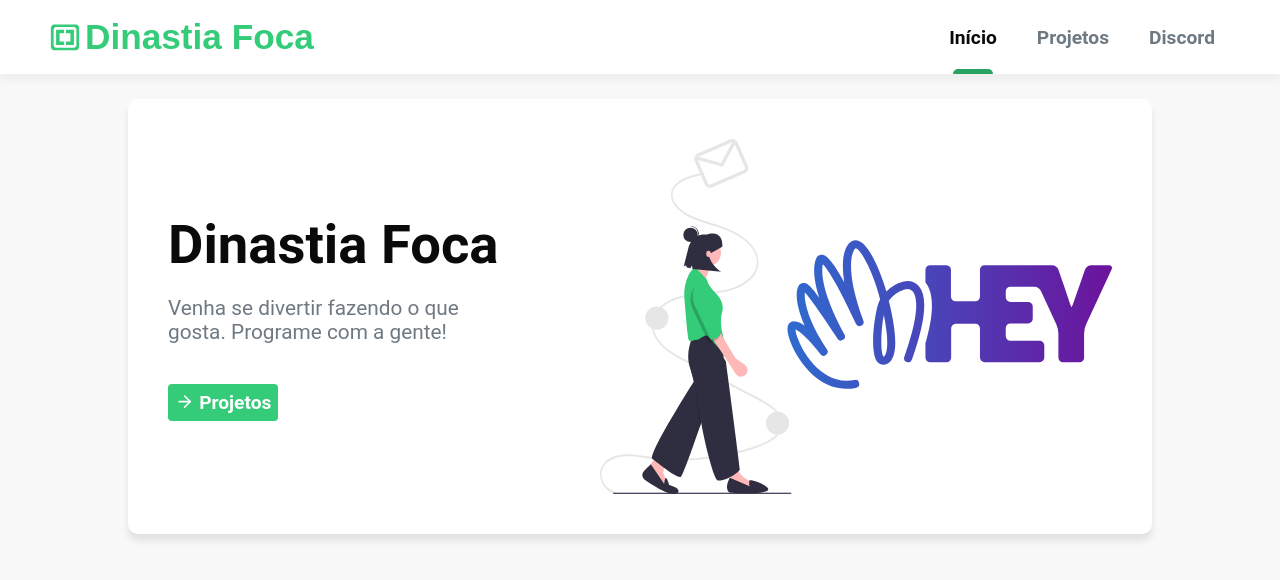
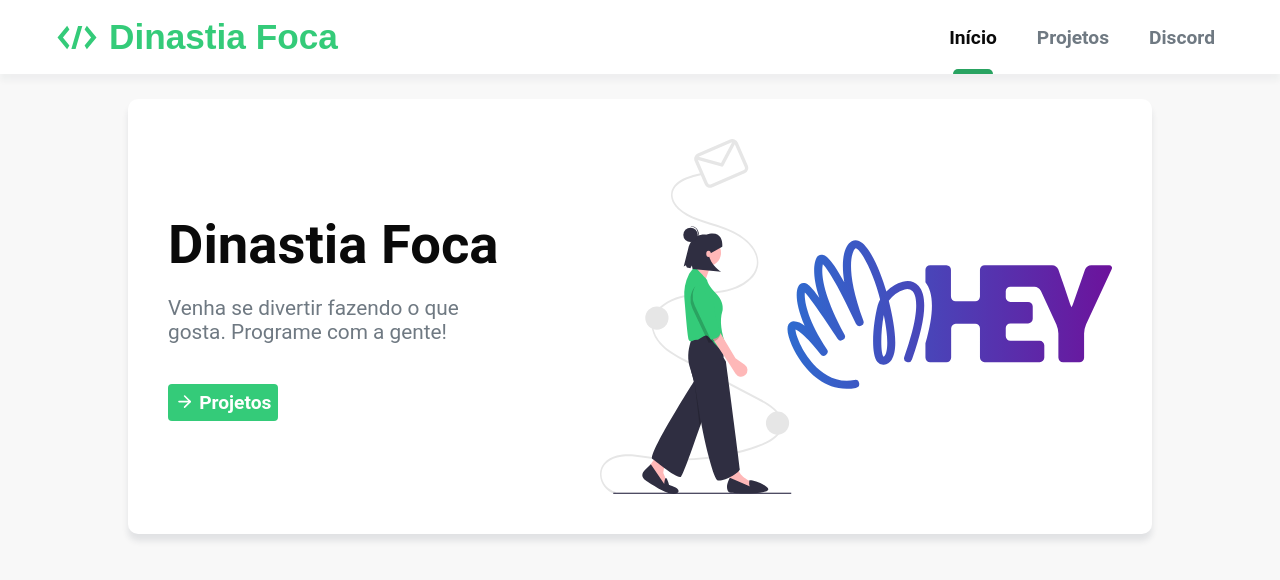
Before and after one commit to FocaEnterprises/FocaWebsite, a Next.js app: page / in a window 1280 px wide. Shown: the top 580 px of the page. Built offline with nearby package versions, Linux system fonts and the light colour scheme.

Commit message:
chore: Update Header logo

```diff
--- a/src/Components/Header/index.tsx
+++ b/src/Components/Header/index.tsx
@@ -1,5 +1,5 @@
 import React from 'react';
-import { DiBrackets } from 'react-icons/di';
+import { DiCode } from 'react-icons/di';
 
 import {
   Container, Logo, Nav, NavItem,
@@ -12,7 +12,7 @@ interface IProps {
 const Header: React.FC<IProps> = ({ currentPage }) => (
   <Container>
     <Logo>
-      <DiBrackets size="2.5rem" />
+      <DiCode size="4rem" />
       <span>Dinastia Foca</span>
     </Logo>
 
--- a/src/pages/api/hello.ts
+++ b/src/pages/api/hello.ts
@@ -1,6 +1,6 @@
 // Next.js API route support: https://nextjs.org/docs/api-routes/introduction
 
 export default (req, res) => {
-  res.statusCode = 200
-  res.json({ name: 'John Doe' })
-}
+  res.statusCode = 200;
+  res.json({ name: 'John Doe' });
+};
```
